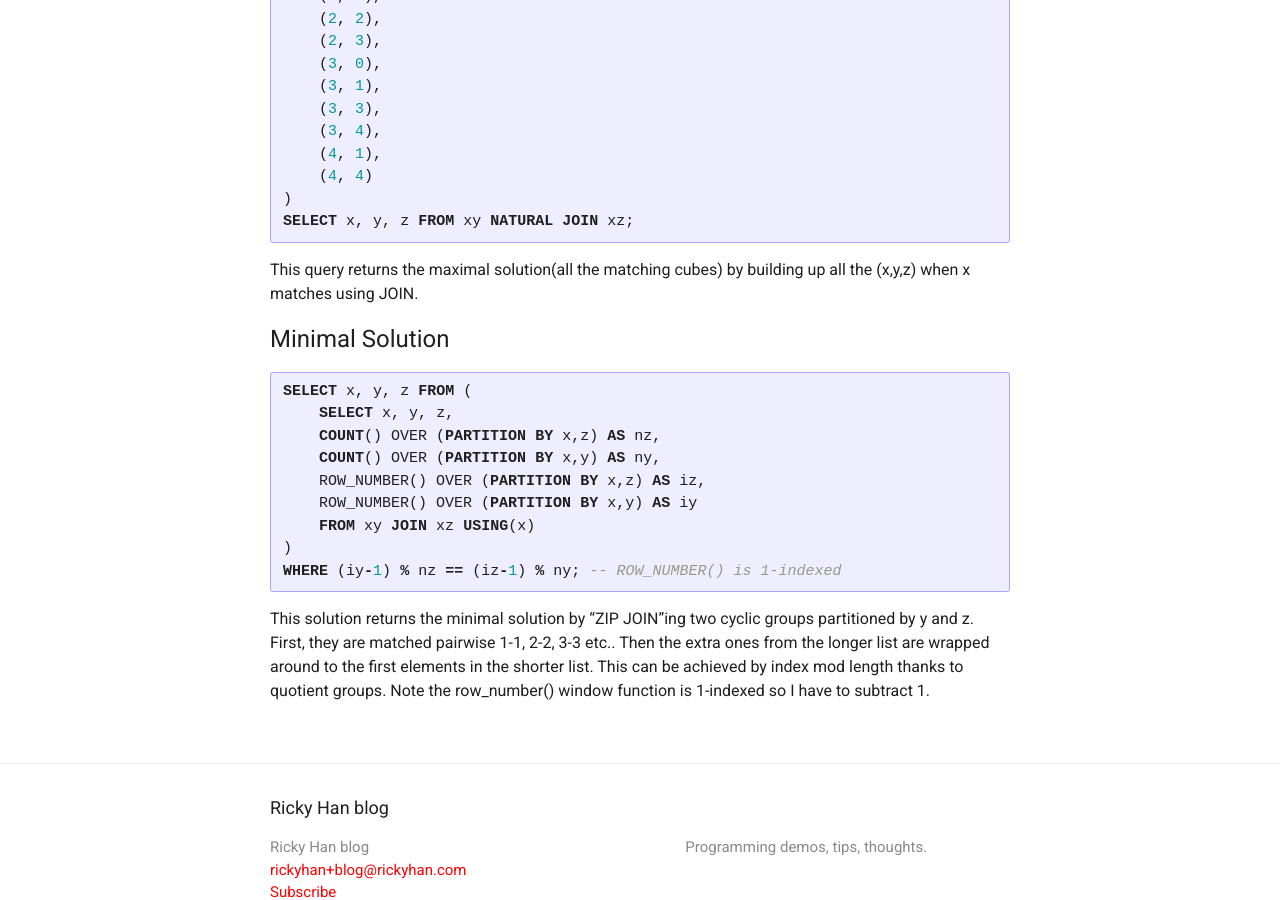
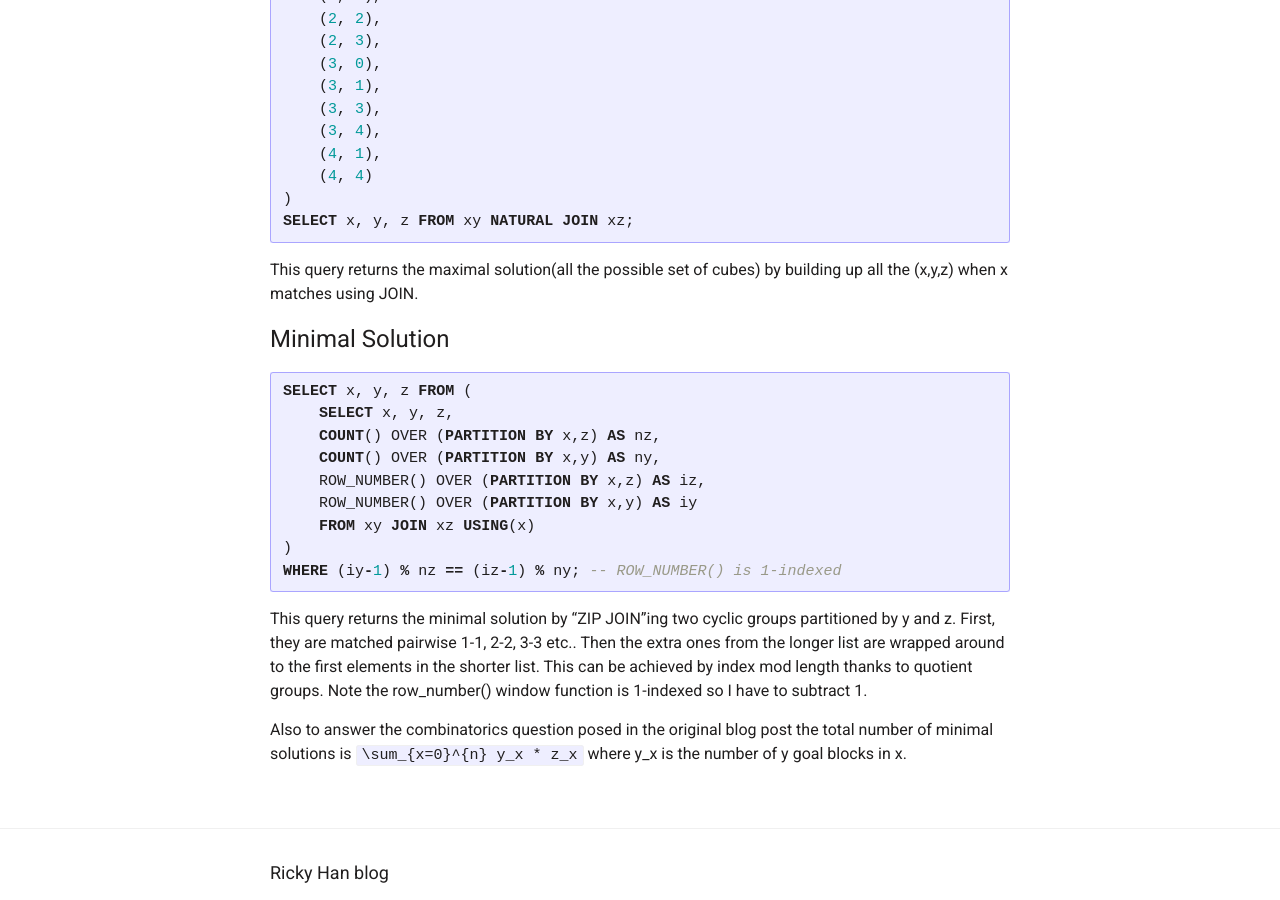
Before and after one commit to 0b01/rickyhan.com, a Jekyll site: the page built from _posts/2021-04-11-solving-projekt-using-sql.md, in a window 1280 px wide and 900 px high, scrolled down 1238 px. Built offline with Jekyll 4.4.1, drawn with Linux system fonts in a browser that asks for light colours.

Commit message:
Update 2021-04-11-solving-projekt-using-sql.md

````diff
--- a/_posts/2021-04-11-solving-projekt-using-sql.md
+++ b/_posts/2021-04-11-solving-projekt-using-sql.md
@@ -50,7 +50,7 @@ xz(x, z) AS (
 )
 SELECT x, y, z FROM xy NATURAL JOIN xz;
 ```
-This query returns the maximal solution(all the matching cubes) by building up all the (x,y,z) when x matches using JOIN.
+This query returns the maximal solution(all the possible set of cubes) by building up all the (x,y,z) when x matches using JOIN.
 
 # Minimal Solution
 ```sql
@@ -64,4 +64,6 @@ SELECT x, y, z FROM (
 )
 WHERE (iy-1) % nz == (iz-1) % ny; -- ROW_NUMBER() is 1-indexed
 ```
-This solution returns the minimal solution by "ZIP JOIN"ing two cyclic groups partitioned by y and z. First, they are matched pairwise 1-1, 2-2, 3-3 etc.. Then the extra ones from the longer list are wrapped around to the first elements in the shorter list. This can be achieved by index mod length thanks to quotient groups. Note the row_number() window function is 1-indexed so I have to subtract 1.
+This query returns the minimal solution by "ZIP JOIN"ing two cyclic groups partitioned by y and z. First, they are matched pairwise 1-1, 2-2, 3-3 etc.. Then the extra ones from the longer list are wrapped around to the first elements in the shorter list. This can be achieved by index mod length thanks to quotient groups. Note the row_number() window function is 1-indexed so I have to subtract 1.
+
+Also to answer the combinatorics question posed in the original blog post the total number of minimal solutions is `\sum_{x=0}^{n} y_x * z_x` where y_x is the number of y goal blocks in x.
````
